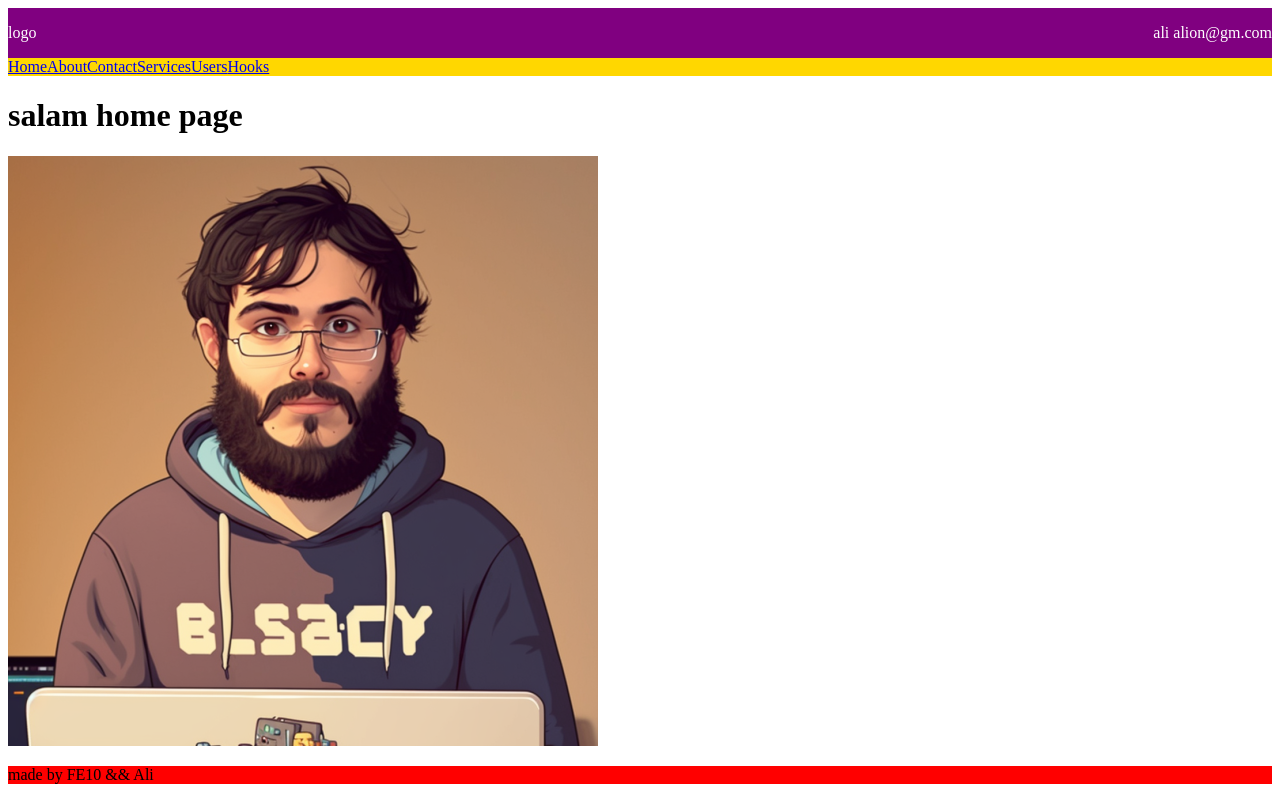
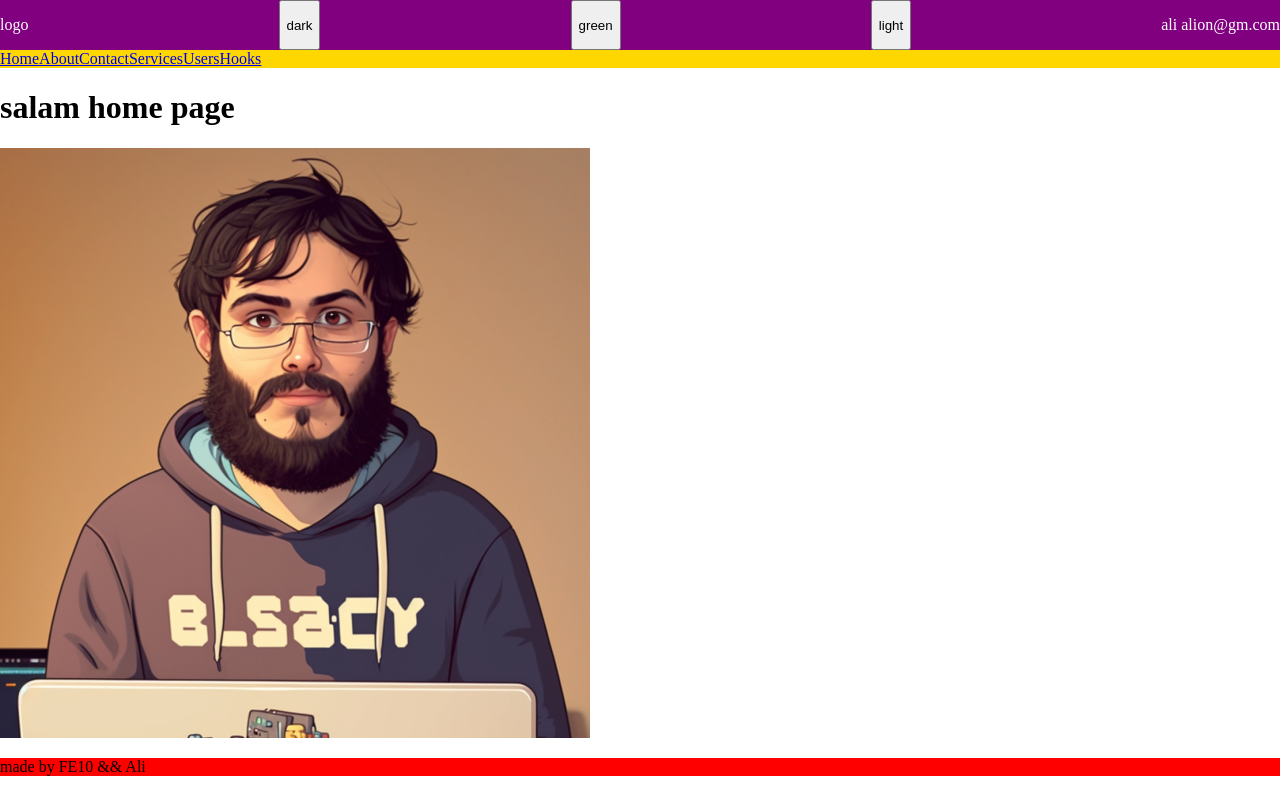
Before and after one commit to Ali-GreenHeart/fe10, a React (Create React App) app: page / in a window 1280 px wide. Built offline with nearby package versions, Linux system fonts and the light colour scheme.

Commit message:
add darkMode context

```diff
--- a/src/components/Header/index.jsx
+++ b/src/components/Header/index.jsx
@@ -1,16 +1,28 @@
 import { useContext } from 'react'
 import styles from './index.module.css'
 import { AuthContext } from '../../context/AuthContext'
+import { ModeContext } from '../../context/ModeContext'
 
 const Header = () => {
 
     const { username, email } = useContext(AuthContext)
+    const [mode, toggleMode] = useContext(ModeContext)
 
     return (
         <header className={styles.header}>
             <p>logo</p>
+
+            <button onClick={() => toggleMode("dark")}>
+                dark
+            </button>
+            <button onClick={() => toggleMode("green")}>
+                green
+            </button>
+            <button onClick={() => toggleMode("light")}>
+                light
+            </button>
             <p>{username} {email}</p>
-        </header>
+        </header >
     )
 }
 export default Header
--- /dev/null
+++ b/src/context/ModeContext.jsx
@@ -0,0 +1,30 @@
+import { createContext, useEffect, useState } from "react";
+
+export const ModeContext = createContext([])
+
+const modes = {
+    dark: "darkMode",
+    green: "greenMode",
+    light: ""
+}
+const ModeContextProvider = ({ children }) => {
+    const [mode, setMode] = useState("light") // "dark", "green"
+
+    useEffect(() => {
+        setMode(localStorage.getItem("mode"))
+    }, [])
+
+
+    const toggleMode = (_mode) => {
+        setMode(_mode)
+        localStorage.setItem("mode", _mode)
+    }
+
+    return <ModeContext.Provider value={[mode, toggleMode]}>
+        <div className={modes[mode]}>
+            {children}
+        </div>
+    </ModeContext.Provider>
+}
+
+export default ModeContextProvider;
--- a/src/index.css
+++ b/src/index.css
@@ -1,3 +1,19 @@
+body {
+    margin: 0;
+}
+
+.darkMode,
+.darkMode * {
+    background-color: black !important;
+    color: white !important;
+}
+
+.greenMode,
+.greenMode * {
+    background-color: green !important;
+    color: white !important;
+}
+
 .loading {
     width: 50px;
     height: 50px;
--- a/src/index.js
+++ b/src/index.js
@@ -4,13 +4,16 @@ import App from "./App"
 import { BrowserRouter } from 'react-router-dom';
 import "./index.css"
 import AuthContextProvider from './context/AuthContext';
+import ModeContextProvider from './context/ModeContext';
 
 const root = ReactDOM.createRoot(document.getElementById('root'));
 
 root.render(
   <BrowserRouter>
-    <AuthContextProvider>
-      <App />
-    </AuthContextProvider>
+    <ModeContextProvider>
+      <AuthContextProvider>
+        <App />
+      </AuthContextProvider>
+    </ModeContextProvider>
   </BrowserRouter>
 );
```
